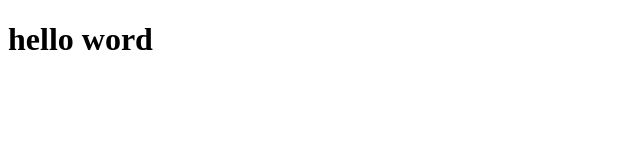
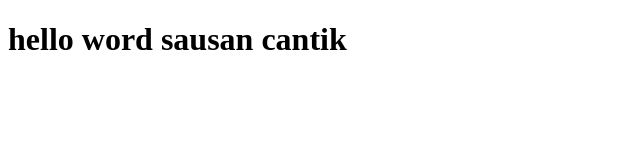
Before and after one commit to sausanrafila/revoU-lat1, a plain HTML site: page training 1/index.html in a window 1280 px wide. Shown: the whole page, without its empty margins (0-640 px from the left). Drawn offline with Linux system fonts and the light colour scheme.

Commit message:
second commit

```diff
--- a/training 1/index.html
+++ b/training 1/index.html
@@ -4,6 +4,6 @@
         <title>website ku</title>
     </head>
     <body>
-        <h1>hello word</h1>
+        <h1>hello word sausan cantik</h1>
     </body>
 </html>
```
